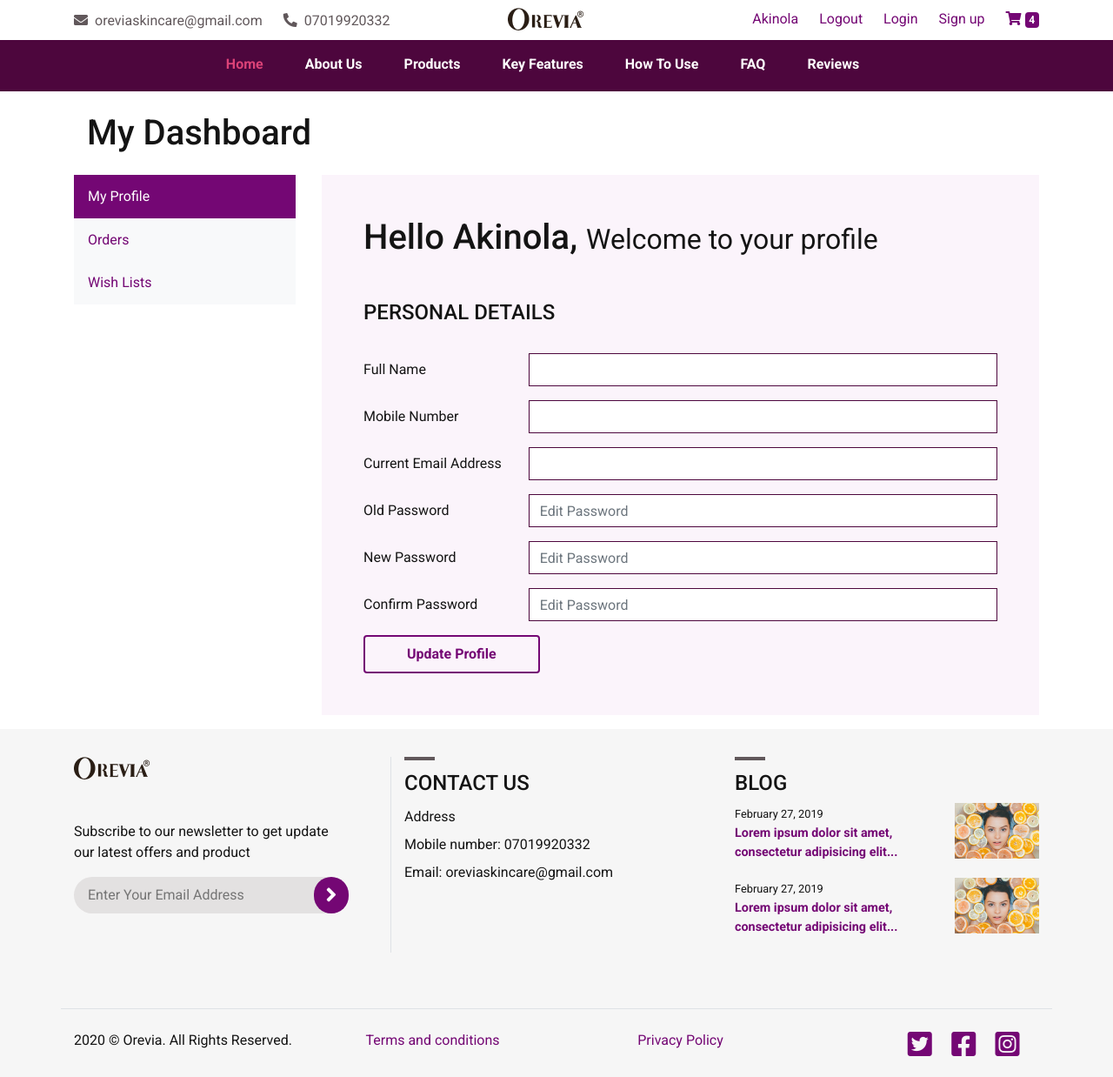
After one commit to iballi2017/orevia, a PHP site: page /views/user-profile.php in a window 1280 px wide. The commit adds this page. Shown: the whole page at 87% size. Run offline with PHP 8.4, Linux system fonts and the light colour scheme; some libraries are stand-ins or nearby versions.

Commit message:
05/06/2020

```diff
--- a/components/footer.php
+++ b/components/footer.php
@@ -1,4 +1,4 @@
-<footer class="mt-5 pt-3">
+<footer class="pt-3">
     <div class="container">
         <div class="row">
             <div class="col-12 col-md-4 border-right pr-5 my-3">
--- /dev/null
+++ b/components/user-account-nav.php
@@ -0,0 +1,16 @@
+<!-- <div class="container"> -->
+<!-- <h1>Hello</h1> -->
+<!-- <div class="col-12 col-sm-12 col-md-3 bg-light px-0 my-3 py-5 account-sidebar"> -->
+<div class="nav flex-column nav-pills bg-light">
+    <a class="account-tab-link active" href="../views/user-profile.php">My Profile</a>
+    <a class="account-tab-link" href="../views/user-orders.php">Orders</a>
+    <a class="account-tab-link" href="../views/user-wishlist.php">Wish
+        Lists</a>
+    <!-- <a class="account-tab-link active rounded-0 mb-3" data-toggle="pill" href="../views/user-profile.php">My
+        Profile</a>
+    <a class="account-tab-link rounded-0 mb-3" data-toggle="pill" href="./">Orders</a>
+    <a class="account-tab-link rounded-0 mb-3" data-toggle="pill" href="#">Wish
+        Lists</a> -->
+</div>
+<!-- </div> -->
+<!-- </div> -->
--- a/css/main.css
+++ b/css/main.css
@@ -112,7 +112,7 @@ a.bg-secondary-clr {
 
 .account-tab-link {
   display: block;
-  padding: 0.5rem 1rem;
+  padding: 0.8rem 1rem;
   text-decoration: none;
   color: #740774; }
   .account-tab-link:hover {
--- a/scss/main.scss
+++ b/scss/main.scss
@@ -147,7 +147,7 @@ a.bg-secondary-clr {
 
 .account-tab-link {
     display: block;
-    padding: 0.5rem 1rem;
+    padding: 0.8rem 1rem;
     text-decoration: none;
     color: $primary-clr;
     &:hover {
--- /dev/null
+++ b/views/user-profile.php
@@ -0,0 +1,85 @@
+<!-- header -->
+<?php include_once '../components/header.php'; ?>
+
+<div class="container">
+    <div class="row">
+        <div class="col">
+            <h1 class="my-4 container">My Dashboard</h1>
+        </div>
+    </div>
+
+    <div class="row">
+        <div class="col-12 col-md-3">
+            <!-- sidebar -->
+            <?php include_once '../components/user-account-nav.php'; ?>
+        </div>
+
+
+
+        <main class="col-12 col-md-9 mb-3" id="user-profile-page">
+
+            <div class="form-wrapper p-5">
+                <h1 class="mb-5">Hello Akinola, <small>Welcome to your profile</small></h1>
+
+                <form action="#">
+                    <fieldset>
+                        <legend>
+                            <h4 class="mb-4 form-title">Personal Details</h4>
+                        </legend>
+
+                        <div class="form-group row">
+                            <label for="fullName" class="col-sm-3 col-form-label">Full Name</label>
+                            <div class="col-sm-9">
+                                <input type="text" class="form-control" id="fullName">
+                            </div>
+                        </div>
+
+                        <div class="form-group row">
+                            <label for="mobileNumber" class="col-sm-3 col-form-label">Mobile Number</label>
+                            <div class="col-sm-9">
+                                <input type="text" class="form-control" id="mobileNumber">
+                            </div>
+                        </div>
+
+                        <div class="form-group row">
+                            <label for="email" class="col-sm-3 col-form-label">Current Email
+                                Address</label>
+                            <div class="col-sm-9">
+                                <input type="text" class="form-control" id="email">
+                            </div>
+                        </div>
+
+                        <div class="form-group row">
+                            <label for="oldPassword" class="col-sm-3 col-form-label">Old Password</label>
+                            <div class="col-sm-9">
+                                <input type="text" class="form-control" id="oldPassword" placeholder="Edit Password">
+                            </div>
+                        </div>
+
+                        <div class="form-group row">
+                            <label for="newPassword" class="col-sm-3 col-form-label">New Password</label>
+                            <div class="col-sm-9">
+                                <input type="text" class="form-control" id="newPassword" placeholder="Edit Password">
+                            </div>
+                        </div>
+
+                        <div class="form-group row">
+                            <label for="confirmPassword" class="col-sm-3 col-form-label">Confirm Password
+                            </label>
+                            <div class="col-sm-9">
+                                <input type="text" class="form-control" id="confirmPassword"
+                                    placeholder="Edit Password">
+                            </div>
+                        </div>
+
+                        <button type="submit" class="form-btn btn-md py-2 px-5 rounded">Update
+                            Profile</button>
+                    </fieldset>
+                </form>
+            </div>
+
+        </main>
+    </div>
+</div>
+<!-- footer -->
+<?php include_once '../components/footer.php'; ?>
```
Also changed, not shown: views/user-orders.php (added, +42 -0 lines), views/user-wishlist.php (added, +42 -0 lines).
